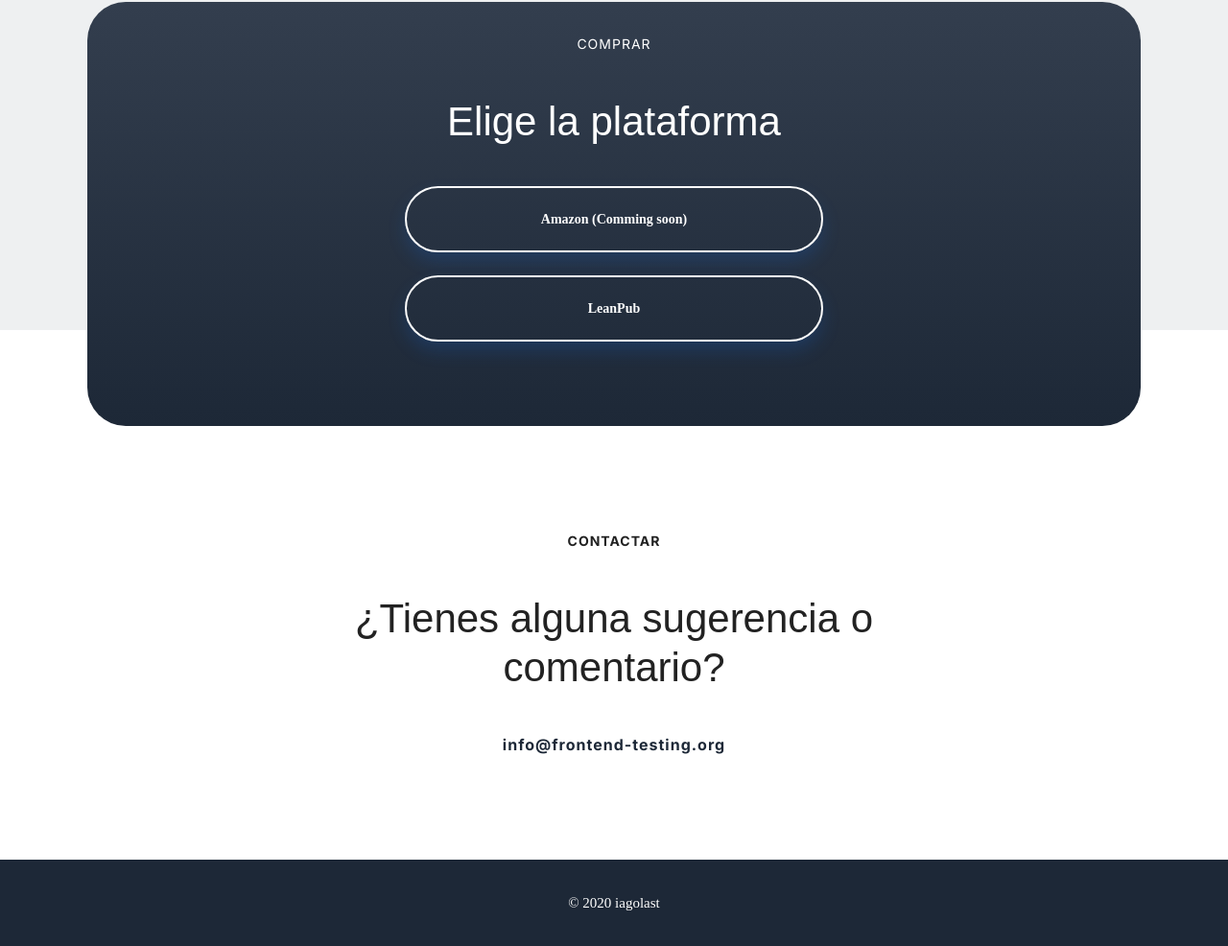
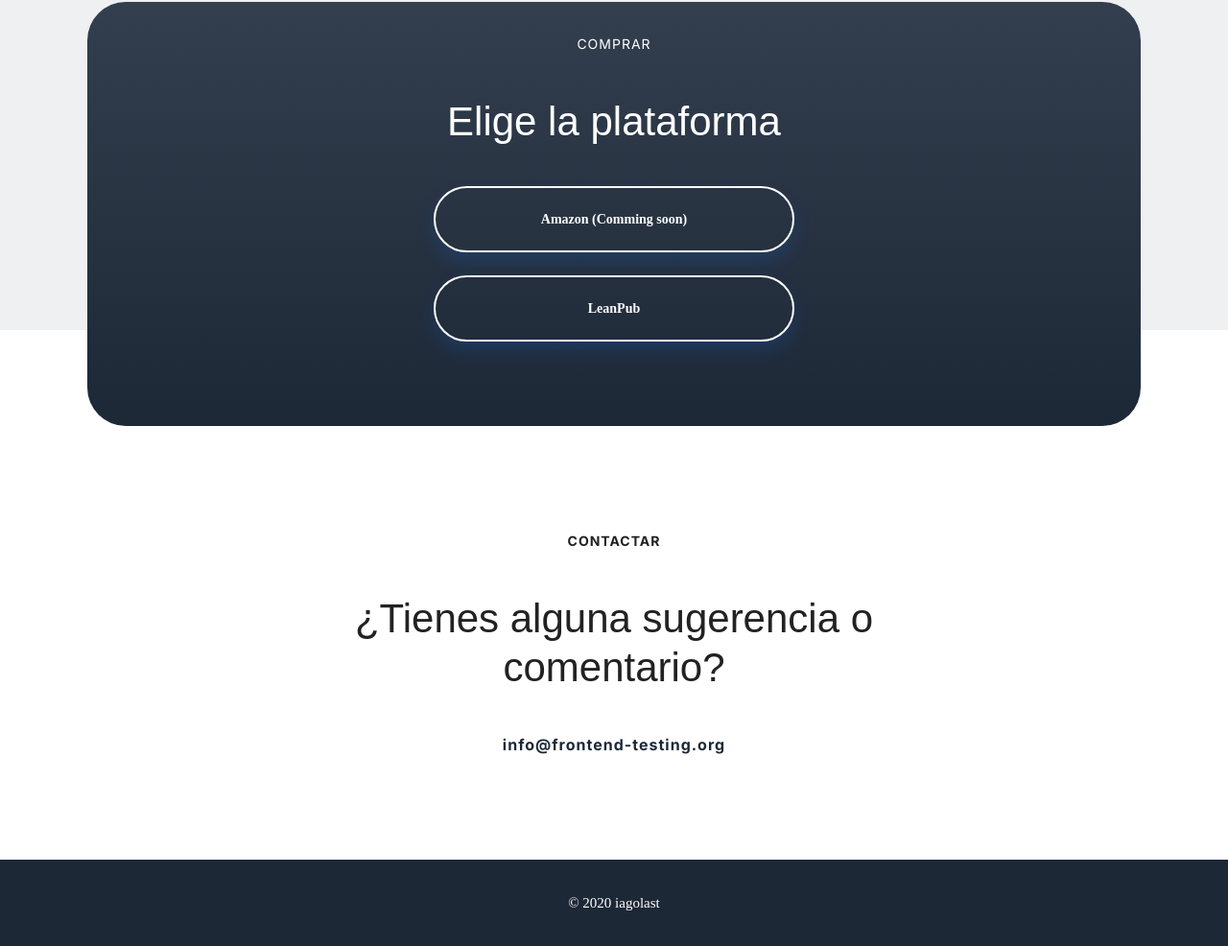
Before and after one commit to IagoLast/frontend-testing-web, a plain HTML site: page index.html in a window 1280 px wide. Shown: the part 2605-3591 px from the top of the page at 96% size. Drawn offline with Linux system fonts and the light colour scheme; a web font is replaced by a local one.

Commit message:
fix: Button size

```diff
--- a/index.html
+++ b/index.html
@@ -244,7 +244,7 @@
 
         .Buy_button {
             display: block;
-            padding: 23px 66px;
+            padding: 23px;
             border: 2px solid #FFFFFF;
             border-radius: 54.5px;
             box-shadow: 0 10px 20px -1px rgba(20, 110, 233, 0.2);
@@ -256,7 +256,7 @@
             line-height: 19px;
             cursor: pointer;
             margin: 24px auto;
-            max-width: 300px;
+            max-width: 240px;
         }
 
         .Contact {
@@ -378,6 +378,10 @@
             .About img[src="img/5.svg"] {
                 right: -64px;
                 bottom: -64px;
+            }
+
+            .Buy_button {
+                padding: 23px 66px;
             }
 
             .Author img[src="img/info.svg"] {
```
